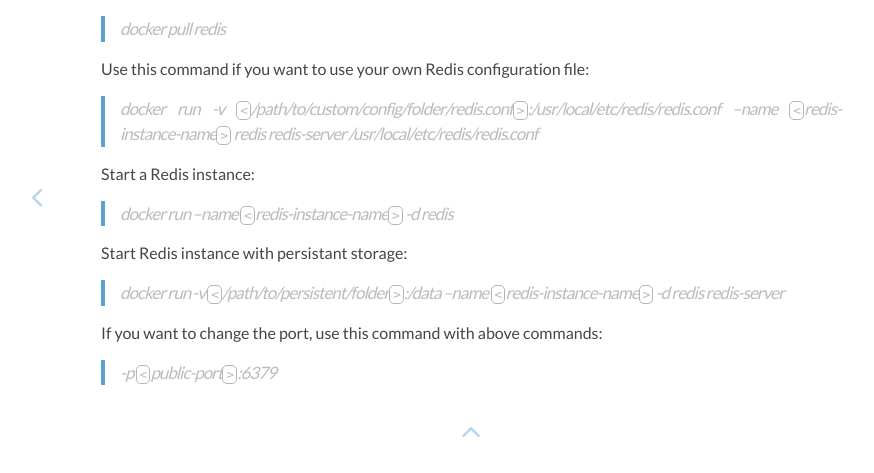
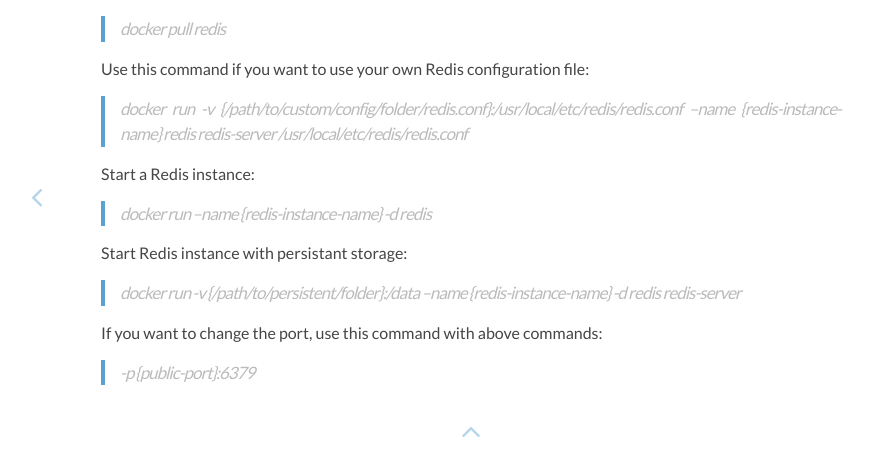
Before and after one commit to volkanto/volkanto.github.io, a Jekyll site: the page built from _posts/2018-01-18-redis-docker.md, in a window 1280 px wide. Shown: the part 269-742 px from the top of the page, without its empty margins (169-1043 px from the left). Built offline with Jekyll 4.4.1, drawn with Linux system fonts in a browser that asks for light colours; nearby versions of some CDN libraries; comment, search, counter and statistics services are not loaded; part of the change alters nothing that is shown.

```diff
--- a/_posts/2018-01-18-redis-docker.md
+++ b/_posts/2018-01-18-redis-docker.md
@@ -14,19 +14,19 @@ Pull Redis image from Docker Hub:
 
 Use this command if you want to use your own Redis configuration file:
 
-> docker run -v `<`/path/to/custom/config/folder/redis.conf`>`:/usr/local/etc/redis/redis.conf --name `<`redis-instance-name`>` redis redis-server /usr/local/etc/redis/redis.conf
+> docker run -v {/path/to/custom/config/folder/redis.conf}:/usr/local/etc/redis/redis.conf --name {redis-instance-name} redis redis-server /usr/local/etc/redis/redis.conf
 
 
 Start a Redis instance:
 
-> docker run --name `<`redis-instance-name`>` -d redis
+> docker run --name {redis-instance-name} -d redis
 
 
 Start Redis instance with persistant storage:
 
-> docker run -v `<`/path/to/persistent/folder`>`:/data --name `<`redis-instance-name`>` -d redis redis-server
+> docker run -v {/path/to/persistent/folder}:/data --name {redis-instance-name} -d redis redis-server
 
 
 If you want to change the port, use this command with above commands:
 
-> -p `<`public-port`>`:6379
+> -p {public-port}:6379
```
Also changed, not shown: 1 other file.
